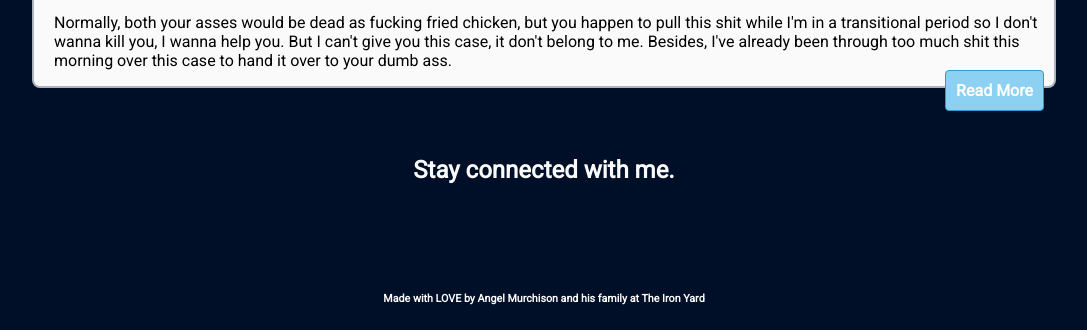
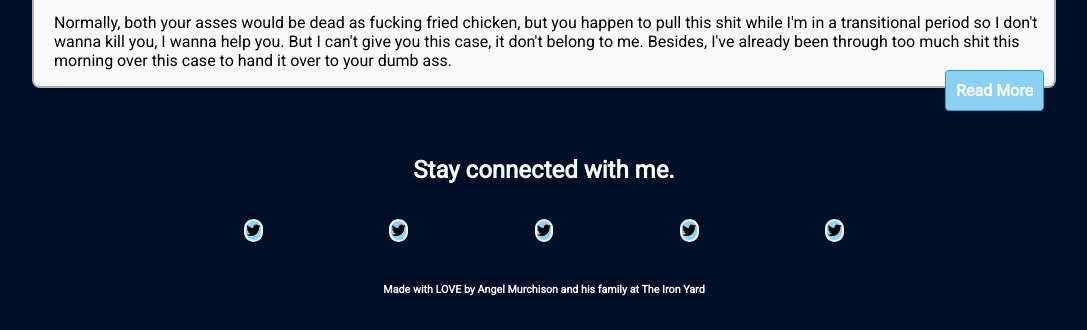
Before and after one commit to AngelMurchison/WeekendPortfolio, a plain HTML site: page public/index.html in a window 1280 px wide. Shown: the part 1013-1343 px from the top of the page, without its empty margins (96-1183 px from the left). Drawn offline with Linux system fonts and the light colour scheme; a web font is replaced by a local one.

Commit message:
Added social media links, explorer mode is almost complete. Need to figure out how to get bigger twitter logos.

```diff
--- a/public/index.html
+++ b/public/index.html
@@ -6,6 +6,7 @@
     <title>Portfolio</title>
     <link rel="stylesheet" href="/screen.css">
     <link href="https://fonts.googleapis.com/css?family=Roboto" rel="stylesheet">
+    <link rel="stylesheet" href="C:\Users\Angel Murchison\~tiy\font-awesome-4.7.0">
 </head>
 <body>
     <div class="firstscreen">
@@ -19,17 +20,17 @@
             </blockquote>
         </div>
         <div class="portfolio">
-            <ul>
-                <li>
+            <ul class="projectcontainer">
+                <li class="portfoliocontent">
                     <img class="projects" src="sensei-sense.png" width="200" height="150" />
                 </li>
-                <li>
+                <li class="portfoliocontent">
                     <img class="projects" src="\images\bomb-sniffer.png" width="200" height="150" />
                 </li>
-                <li>
+                <li class="portfoliocontent">
                     <img class="projects" src="\images\one-list.png" width="200" height="150" />
                 </li>
-                <li>
+                <li class="portfoliocontent">
                     <img class="projects" src="\images\make-it-rain.png" width="200" height="150" />
                 </li>
             </ul>
@@ -65,13 +66,19 @@
         <h2>Stay connected with me.</h2>
         <ul>
             <li>
-
+                <i class="fa fa-twitter fa-3" aria-hidden="true" href="#"></i>
             </li>
             <li>
-
+                <i class="fa fa-twitter fa-3" aria-hidden="true" href="#"></i>
             </li>
             <li>
-
+                <i class="fa fa-twitter fa-3" aria-hidden="true" href="#"></i>
+            </li>
+            <li>
+                <i class="fa fa-twitter fa-3" aria-hidden="true" href="#"></i>
+            </li>
+            <li>
+                <i class="fa fa-twitter fa-3" aria-hidden="true" href="#"></i>
             </li>
         </ul>
         <h6>Made with LOVE by Angel Murchison and his family at The Iron Yard</h6>
--- a/public/screen.css
+++ b/public/screen.css
@@ -33,8 +33,6 @@ body {
     border-radius: 0.5em;
 }
 
-
-
 blockquote {
     margin-top: -3em;
     margin-right: 20px;
@@ -47,7 +45,7 @@ blockquote {
     padding-left: 7.5px;
     padding-right: 0;
     height: 70px;
-    width: 320px;
+    min-width: 320px;
     position: relative;
 }
 
@@ -73,7 +71,7 @@ blockquote::after {
 @media only screen and (max-width: 744px) {
     blockquote::after {
         background-image: none;
-}
+    }
 }
 
 h1 {
@@ -101,7 +99,7 @@ h1 {
     max-height: 200px;
 }
 
-ul {
+.projectcontainer {
     list-style: none;
     display: flex;
     flex-direction: row;
@@ -111,11 +109,10 @@ ul {
     min-width: 100%;
 }
 
-li {
+.portfoliocontent {
     display: flex;
     flex-direction: row;
     padding: 1em;
-    ;
     margin-left: 1em;
     margin-right: 1em;
 }
@@ -207,6 +204,20 @@ time {
         color: #fafafa;
     }
 
+    .lastarea ul {
+        list-style: none;
+        display: flex;
+        justify-content: space-between;
+        padding: 0;
+        min-width: 600px;
+    }
+
+    .lastarea li {
+        background-color: hsl(200, 80%, 75%);
+        border: 2px solid #fafafa;
+        border-radius: 1em;
+    }
+
 * {
     /*border: 1px solid red;*/
 }
```
